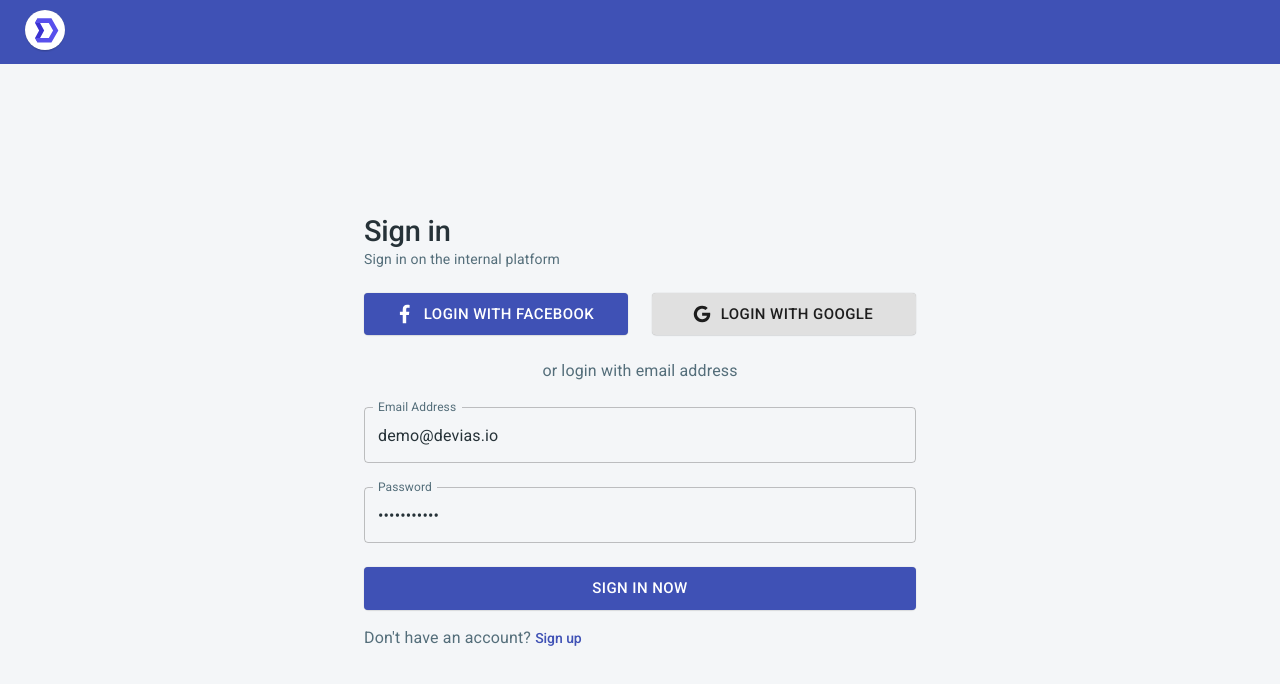
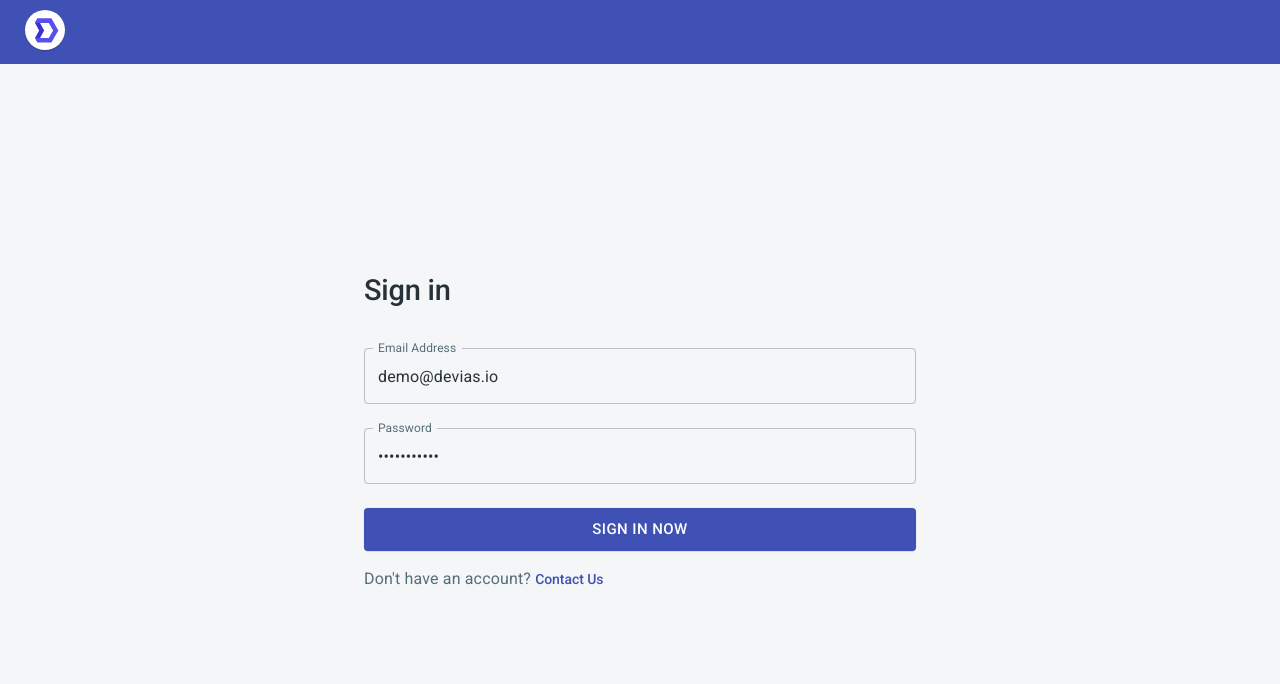
Before and after one commit to alankritgupta091099/stat-report-gen, a React (Create React App) app in the folder frontend/: page /login in a window 1280 px wide. Shown: the top 684 px of the page. Built offline with nearby package versions, Linux system fonts and the light colour scheme.

Commit message:
user login form complete

```diff
--- a/frontend/src/views/auth/LoginView.js
+++ b/frontend/src/views/auth/LoginView.js
@@ -2,18 +2,7 @@ import React from 'react';
 import { Link as RouterLink, useNavigate } from 'react-router-dom';
 import * as Yup from 'yup';
 import { Formik } from 'formik';
-import {
-  Box,
-  Button,
-  Container,
-  Grid,
-  Link,
-  TextField,
-  Typography,
-  makeStyles
-} from '@material-ui/core';
-import FacebookIcon from 'src/icons/Facebook';
-import GoogleIcon from 'src/icons/Google';
+import { Box , Button , Container , Grid , Link , TextField , Typography , makeStyles } from '@material-ui/core';
 import Page from 'src/components/Page';
 
 const useStyles = makeStyles((theme) => ({
@@ -71,61 +60,6 @@ const LoginView = () => {
                   >
                     Sign in
                   </Typography>
-                  <Typography
-                    color="textSecondary"
-                    gutterBottom
-                    variant="body2"
-                  >
-                    Sign in on the internal platform
-                  </Typography>
-                </Box>
-                <Grid
-                  container
-                  spacing={3}
-                >
-                  <Grid
-                    item
-                    xs={12}
-                    md={6}
-                  >
-                    <Button
-                      color="primary"
-                      fullWidth
-                      startIcon={<FacebookIcon />}
-                      onClick={handleSubmit}
-                      size="large"
-                      variant="contained"
-                    >
-                      Login with Facebook
-                    </Button>
-                  </Grid>
-                  <Grid
-                    item
-                    xs={12}
-                    md={6}
-                  >
-                    <Button
-                      fullWidth
-                      startIcon={<GoogleIcon />}
-                      onClick={handleSubmit}
-                      size="large"
-                      variant="contained"
-                    >
-                      Login with Google
-                    </Button>
-                  </Grid>
-                </Grid>
-                <Box
-                  mt={3}
-                  mb={1}
-                >
-                  <Typography
-                    align="center"
-                    color="textSecondary"
-                    variant="body1"
-                  >
-                    or login with email address
-                  </Typography>
                 </Box>
                 <TextField
                   error={Boolean(touched.email && errors.email)}
@@ -176,7 +110,7 @@ const LoginView = () => {
                     to="/register"
                     variant="h6"
                   >
-                    Sign up
+                    Contact Us
                   </Link>
                 </Typography>
               </form>
```
